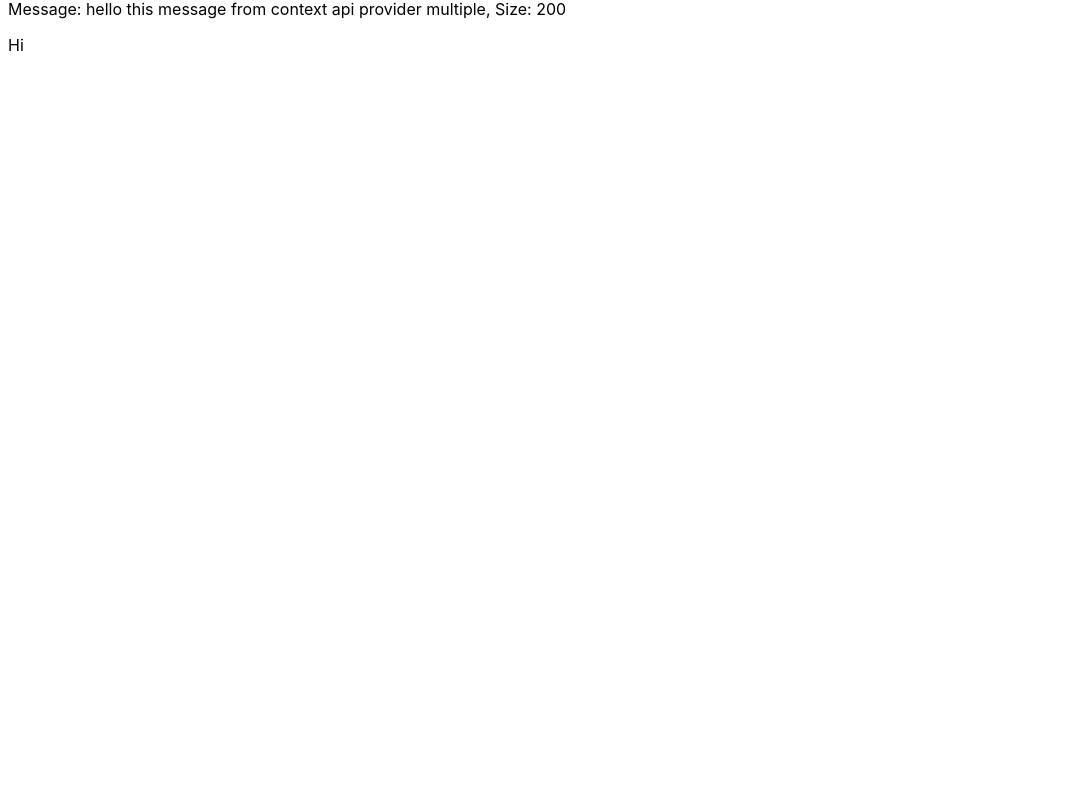
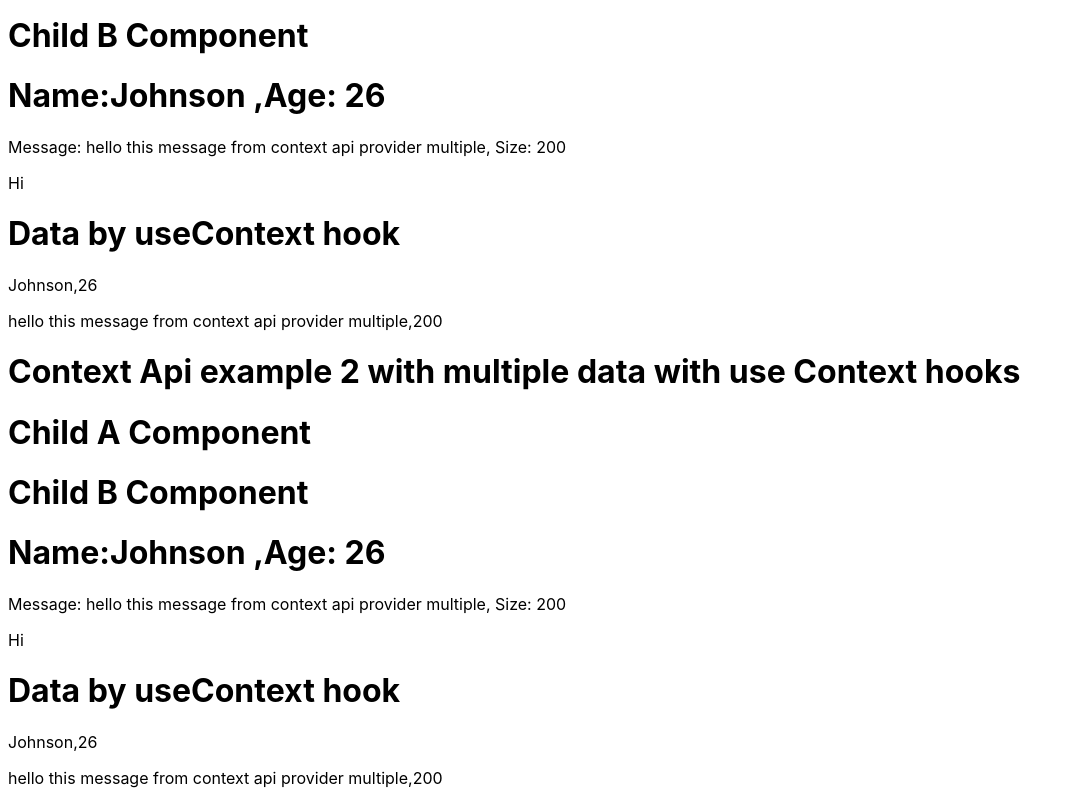
Before and after one commit to divesh-sharma/react-hooks, a React (Create React App) app: page / in a window 1280 px wide. Shown: the part 570-1374 px from the top of the page, without its empty margins (0-1075 px from the left). Before the commit the page ends 800 px from the top, so only its background shows below. Built offline with nearby package versions, Linux system fonts and the light colour scheme.

Commit message:
use context hooks to consume data from multiple data provider

```diff
--- a/src/App.js
+++ b/src/App.js
@@ -20,6 +20,13 @@ export default function App() {
           <ChildA />
         </ContextApiMultipleProvider>
       </div>
+
+      <div>
+      <h1>Context Api example 2 with multiple data with use Context hooks</h1>
+      <ContextApiMultipleProvider>
+          <ChildA />
+        </ContextApiMultipleProvider>
+      </div>
     </div>
   );
 }
--- a/src/ChildC.js
+++ b/src/ChildC.js
@@ -1,5 +1,6 @@
 import React from 'react';
 import { data } from './ContextApi';
+import UseContext from "./UseContext";
 
 export default function ChildC() {
   return (
@@ -9,6 +10,7 @@ export default function ChildC() {
           return <p>Hi {data}</p>;
         }}
       </data.Consumer>
+      <UseContext />
     </div>
   );
 }
--- /dev/null
+++ b/src/UseContext.js
@@ -0,0 +1,18 @@
+import React, { useContext } from 'react';
+import { data1, data2 } from './ContextApiMultiple';
+
+export default function UseContext() {
+  const data = useContext(data1);
+  const message = useContext(data2);
+  return (
+    <div>
+      <h1>Data by useContext hook</h1>
+      <p>
+        {data?.name},{data?.age}
+      </p>
+      <p>
+        {message?.text},{message?.size}
+      </p>
+    </div>
+  );
+}
```
